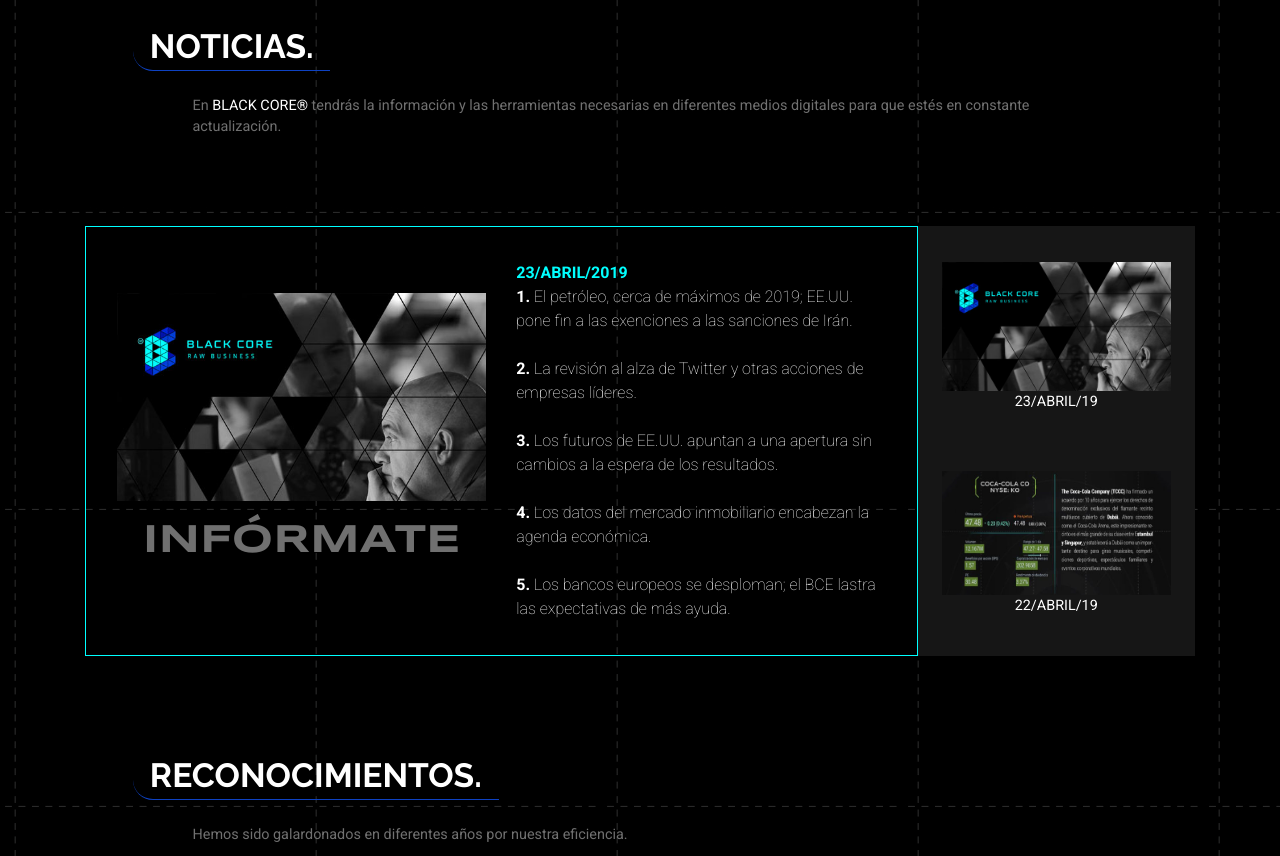
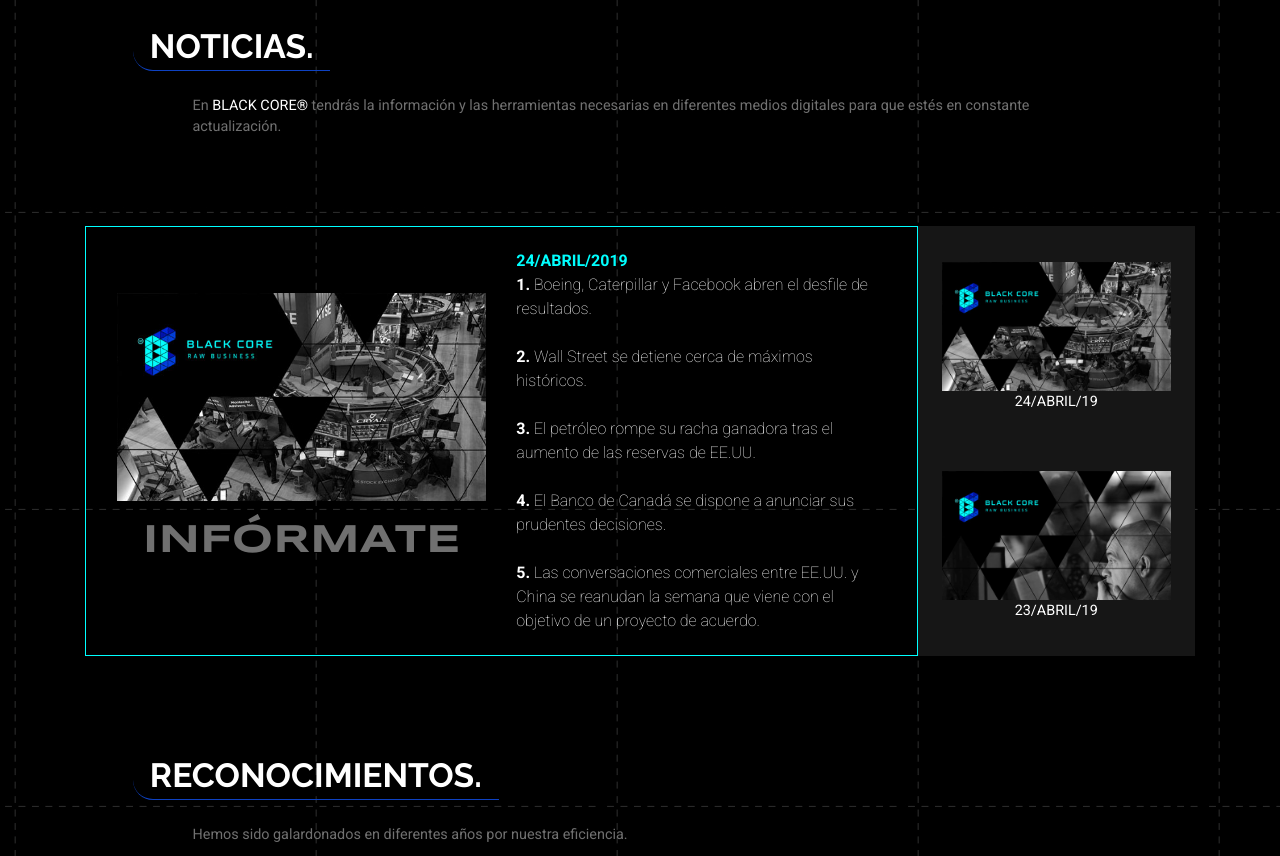
Before and after one commit to laloehm/Black-Core, a PHP site: page / in a window 1280 px wide. Shown: the part 3960-4816 px from the top of the page. Run offline with PHP 8.4, Linux system fonts and the light colour scheme.

Commit message:
Noticias del 24 Abril 2019

```diff
--- a/home.php
+++ b/home.php
@@ -89,9 +89,9 @@
                     </video>
                 </div>
                 <div class="bg-black-three py-3 py-md-0 noticia-facebook">
-                    <a href="https://www.facebook.com/blackcorerb/photos/a.769133163455697/794667897568890/?type=3&theater" target="blank" rel="noopener">
-                        <img src="images/Noticias/Abril/Face-23-Abril.jpg" class="img-fluid" alt="Imagen relacionada con la noticia">
-                        <h5 class="text-white">Tesla Inc.</h5>
+                    <a href="https://www.facebook.com/blackcorerb/photos/a.769133163455697/795232437512436/?type=3&theater" target="blank" rel="noopener">
+                        <img src="images/Noticias/Abril/Face-24-Abril.jpg" class="img-fluid" alt="Imagen relacionada con la noticia">
+                        <h5 class="text-white">Catepillar Inc.</h5>
                         <i class="fas fa-link text-white"></i>
                     </a>
                 </div>
--- a/noticias.php
+++ b/noticias.php
@@ -13,7 +13,26 @@
         <div class="col-md-9 tabs-noticias-content p-0">
             <div class="noticias-tabs-contents">
                 <!--  -->
-                <div class="noticias-content-items noticias-content-items-active" id="noticias-23">
+                <div class="noticias-content-items noticias-content-items-active" id="noticias-24">
+                    <div class="row">
+                        <div class="col-md-6 d-flex justify-content-center align-items-center flex-column">
+                            <img src="images/Noticias/Abril/24-Abril-19.jpg" class="img-fluid" alt="Noticiasd del 24 de Abril del 2019">
+                            <div class="my-3">
+                                <h3 class="azul-dos px-3 text-uppercase title-news">INFÓRMATE</h3>
+                            </div>
+                        </div>
+                        <div class="col-md-6">
+                            <p class="font-weight-bold font-aqua m-0">24/ABRIL/2019</p>
+                            <p><span class="font-weight-bold">1.</span> Boeing, Caterpillar y Facebook abren el desfile de resultados.</p>
+                            <p><span class="font-weight-bold">2.</span> Wall Street se detiene cerca de máximos históricos.</p>
+                            <p class=""><span class="font-weight-bold">3.</span> El petróleo rompe su racha ganadora tras el aumento de las reservas de EE.UU.</p>
+                            <p><span class="font-weight-bold">4.</span> El Banco de Canadá se dispone a anunciar sus prudentes decisiones.</p>
+                            <p class="m-0"><span class="font-weight-bold">5.</span> Las conversaciones comerciales entre EE.UU. y China se reanudan la semana que viene con el objetivo de un proyecto de acuerdo.</p>
+                        </div>
+                    </div>
+                </div>
+                <!--  -->
+                <div class="noticias-content-items" id="noticias-23">
                     <div class="row">
                         <div class="col-md-6 d-flex justify-content-center align-items-center flex-column">
                             <img src="images/Noticias/Abril/23-Abril-19.jpg" class="img-fluid" alt="Noticiasd del 17 de Abril del 2019">
@@ -457,6 +476,17 @@
                 <div id="amazingcarousel-1">
                     <div class="amazingcarousel-list-container">
                         <ul class="amazingcarousel-list">
+                            <!--  -->
+                            <li class="amazingcarousel-item news news-active">
+                                <a href="#noticias-24" class="items-noticias mt-0">
+                                    <div class="amazingcarousel-item-container fecha-noticias">
+                                        <div class="amazingcarousel-image">
+                                            <img src="images/Noticias/Abril/24-Abril-19.jpg" alt="24-Abril-19" />
+                                            <p>24/ABRIL/19</p>
+                                        </div>
+                                    </div>
+                                </a>
+                            </li>
                             <!--  -->
                             <li class="amazingcarousel-item news news-active">
                                 <a href="#noticias-23" class="items-noticias mt-0">
```
Also changed, not shown: images/Noticias/Abril/24-Abril-19.jpg (added), images/Noticias/Abril/Face-24-Abril.jpg (added).
